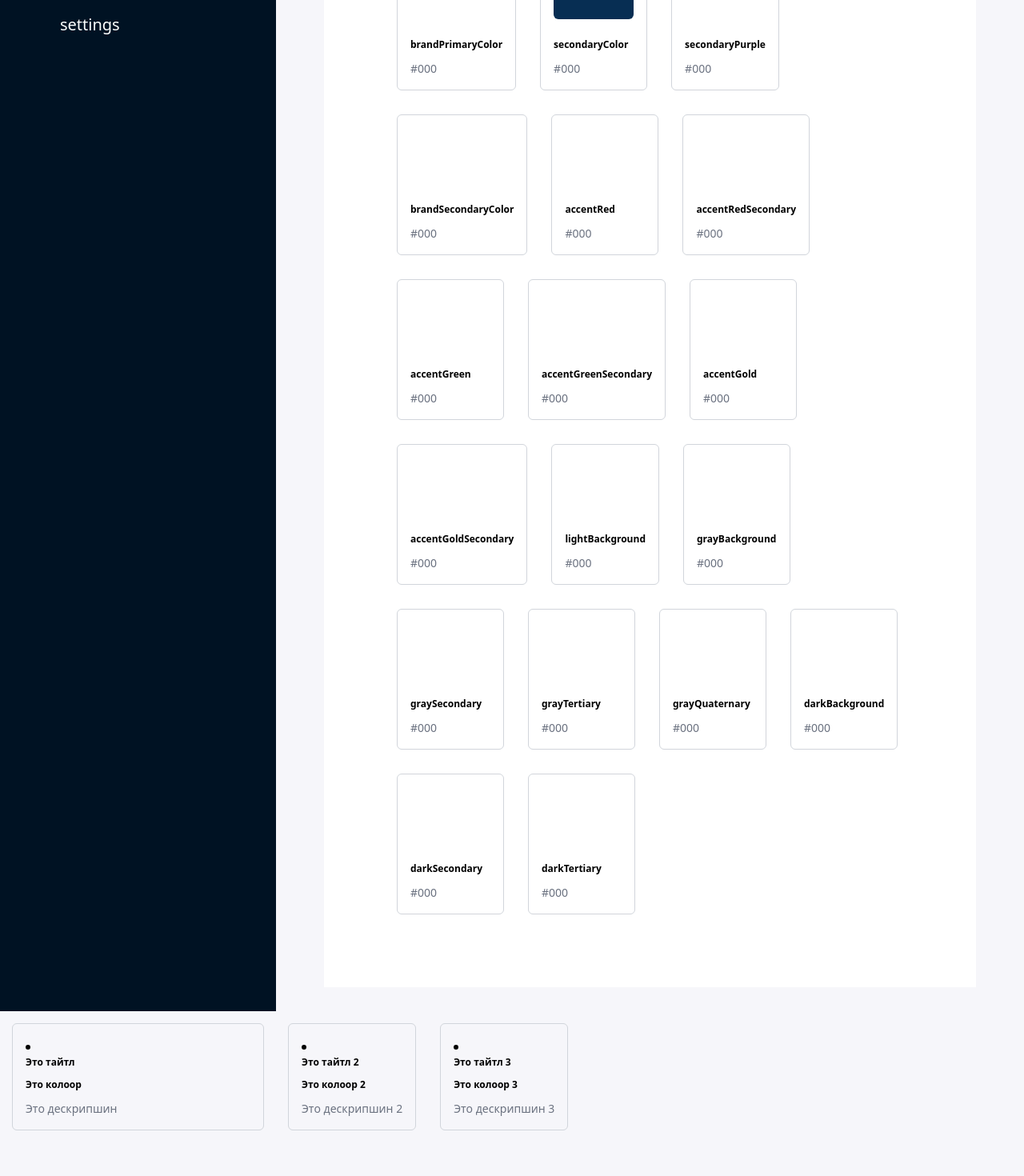
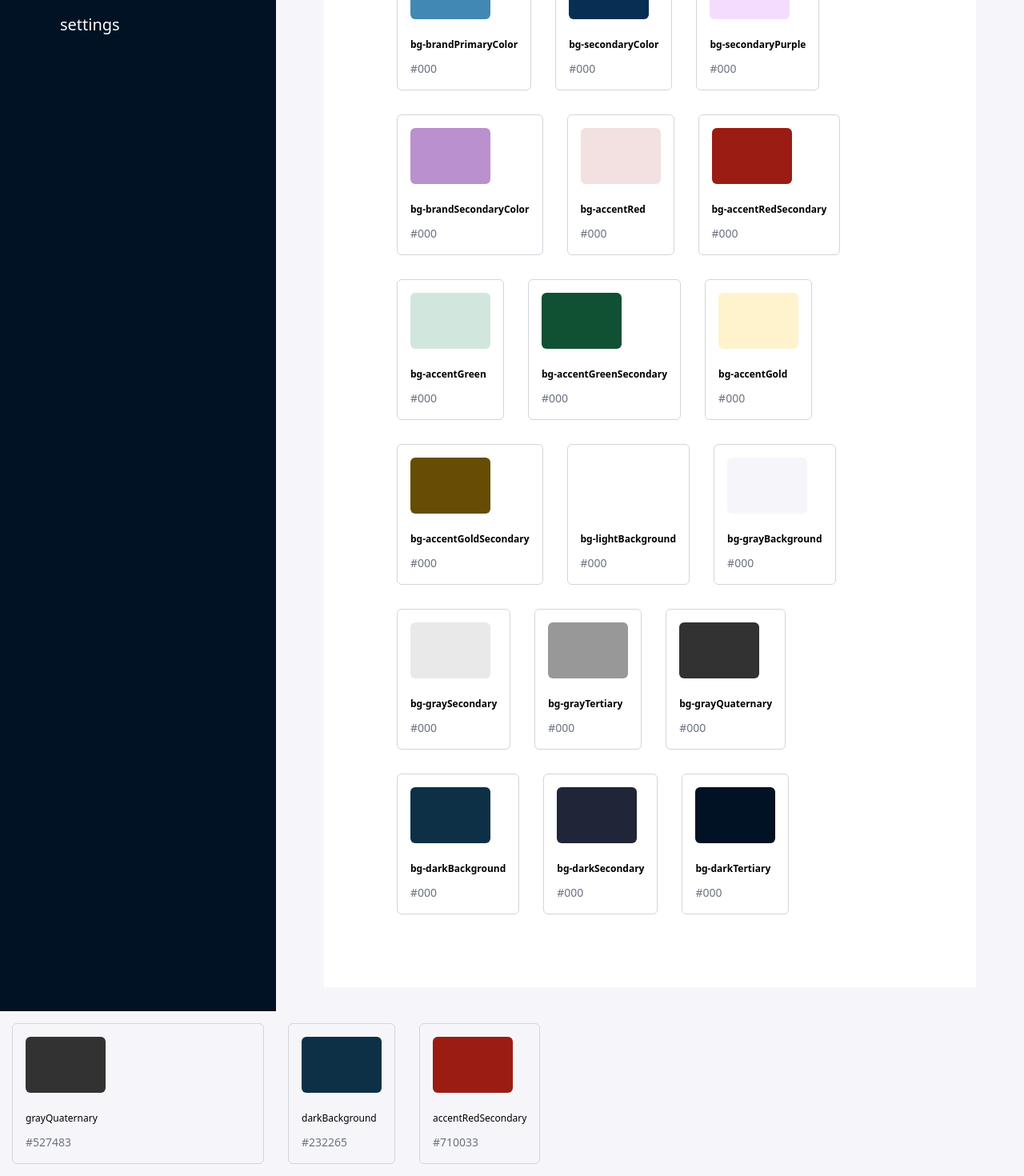
Before and after one commit to RostislavSuslov/dev-Kraken, a Vue app: page /style-color in a window 1280 px wide. Shown: the part 557-2027 px from the top of the page at 80% size. Before the commit the page ends 1985 px from the top, so only its background shows below. Built offline with nearby package versions, Linux system fonts and the light colour scheme.

Commit message:
merge file

```diff
--- a/src/App.vue
+++ b/src/App.vue
@@ -1,25 +1,17 @@
 <script setup>
-
     import Sidebar from './components/Sidebar.vue';
     import Main from './components/Main.vue';
     import ColorCardEasy from './components/ColorCardEasy.vue';
-
 </script>
-
-
-
 <template>
     <div id="root">
         <Sidebar />
         <Main />
-
-        <ColorCardEasy title="Это тайтл" classColor="Это колоор" description="Это дескрипшин" />
-        <ColorCardEasy title="Это тайтл 2" classColor="Это колоор 2" description="Это дескрипшин 2" />
-        <ColorCardEasy title="Это тайтл 3" classColor="Это колоор 3" description="Это дескрипшин 3" />
+        <ColorCardEasy title="grayQuaternary" classColor="bg-grayQuaternary" description="#527483" />
+        <ColorCardEasy title="darkBackground" classColor="bg-darkBackground" description="#232265" />
+        <ColorCardEasy title="accentRedSecondary" classColor="bg-accentRedSecondary" description="#710033" />
     </div>
 </template>
-
-
 <style lang="scss">
     @import './assets/css/style.scss'
 </style>
--- a/src/components/ColorCard.vue
+++ b/src/components/ColorCard.vue
@@ -40,8 +40,8 @@
 
 <template>
     <li class="colorCard m-[15px] w-100 border border-gray-300 rounded-md p-4">
-        <div :class="['color-show', 'w-[100px]', 'h-[70px]', 'rounded-md', 'mb-6', getColorClass]"></div>
-        <div class="color-title font-semibold text-xs mb-3">{{colorValue.variable}}</div>
+        <div class="color-show w-[100px] h-[70px] rounded-md mb-6" :class="colorValue.class"></div>
+        <div class="color-title font-semibold text-xs mb-3">{{colorValue.class}}</div>
         <div class="color-hex text-gray-500 text-sm">{{colorValue.hex}}</div>
     </li>
 </template>
--- a/src/components/ColorCardEasy.vue
+++ b/src/components/ColorCardEasy.vue
@@ -1,17 +1,14 @@
  <template>
-    <li class="colorCard m-[15px] w-100 border border-gray-300 rounded-md p-4">
-        <div class="color-title font-semibold text-xs mb-3">{{ title }}</div>
-        <div class="color-title font-semibold text-xs mb-3">{{ classColor }}</div>
+    <li class="colorCard list-stule-none m-[15px] w-100 border border-gray-300 rounded-md p-4 list-none">
+        <div class="color-show w-[100px] h-[70px] rounded-md mb-6" :class="classColor"></div>
+        <div class="color-title font-Цsemibold text-xs mb-3">{{ title }}</div>
         <div class="color-hex text-gray-500 text-sm">{{ description }}</div>
     </li>
 </template>
-
-
 <script setup>
     const props = defineProps({
-        title: String,
-        classColor: String,
-        description: String,
-})
-
+          title: String,
+          classColor: String,
+          description: String,
+    });
 </script>
--- a/src/components/Sidebar.vue
+++ b/src/components/Sidebar.vue
@@ -39,7 +39,7 @@ onMounted(() => {
             <a href="settings">settings</a>
         </nav>
         <nav class="user-navigation">
-            <a href="">User Name</a>.
+            <a href="#">User Name</a>.
             <a href="log out">log out</a>
         </nav>
 
--- a/src/views/StyleGide__Color.vue
+++ b/src/views/StyleGide__Color.vue
@@ -9,88 +9,88 @@
                 return {
                     colorValue: [
                         {
-                            variable: "primaryColor",
+                            class: "bg-primaryColor",
                             hex: "#9F5AB8",
                         },
                         {
-                            variable: "secondaryColor",
+                            class: "bg-secondaryColor",
                             hex: "#888888",
                         },
 
                         {
-                            variable: "primaryColor",
+                            class: "bg-primaryColor",
                             hex: "#000",
                         },
                         {
-                            variable: "brandPrimaryColor",
+                            class: "bg-brandPrimaryColor",
                             hex: "#000",
                         },
                         {
-                            variable: "secondaryColor",
+                            class: "bg-secondaryColor",
                             hex: "#000",
                         },
                         {
-                            variable: "secondaryPurple",
+                            class: "bg-secondaryPurple",
                             hex: "#000",
                         },
                         {
-                            variable: "brandSecondaryColor",
+                            class: "bg-brandSecondaryColor",
                             hex: "#000",
                         },
                         {
-                            variable: "accentRed",
+                            class: "bg-accentRed",
                             hex: "#000",
                         },
                         {
-                            variable: "accentRedSecondary",
+                            class: "bg-accentRedSecondary",
                             hex: "#000",
                         },
                         {
-                            variable: "accentGreen",
+                            class: "bg-accentGreen",
                             hex: "#000",
                         },
                         {
-                            variable: "accentGreenSecondary",
+                            class: "bg-accentGreenSecondary",
                             hex: "#000",
                         },
                         {
-                            variable: "accentGold",
+                            class: "bg-accentGold",
                             hex: "#000",
                         },
                         {
-                            variable: "accentGoldSecondary",
+                            class: "bg-accentGoldSecondary",
                             hex: "#000",
                         },
                         {
-                            variable: "lightBackground",
+                            class: "bg-lightBackground",
                             hex: "#000",
                         },
                         {
-                            variable: "grayBackground",
+                            class: "bg-grayBackground",
                             hex: "#000",
                         },
                         {
-                            variable: "graySecondary",
+                            class: "bg-graySecondary",
                             hex: "#000",
                         },
                         {
-                            variable: "grayTertiary",
+                            class: "bg-grayTertiary",
                             hex: "#000",
                         },
                         {
-                            variable: "grayQuaternary",
+                            class: "bg-grayQuaternary",
                             hex: "#000",
                         },
                         {
-                            variable: "darkBackground",
+                            class: "bg-darkBackground",
                             hex: "#000",
                         },
                         {
-                            variable: "darkSecondary",
+                            class: "bg-darkSecondary",
                             hex: "#000",
                         },
                         {
-                            variable: "darkTertiary",
+                            class: "bg-darkTertiary",
                             hex: "#000",
                         },
                     ]
@@ -110,9 +110,3 @@
         </ul>
     </div>
 </template>
-
-
-
-<style lang="scss">
-
-</style>
```
